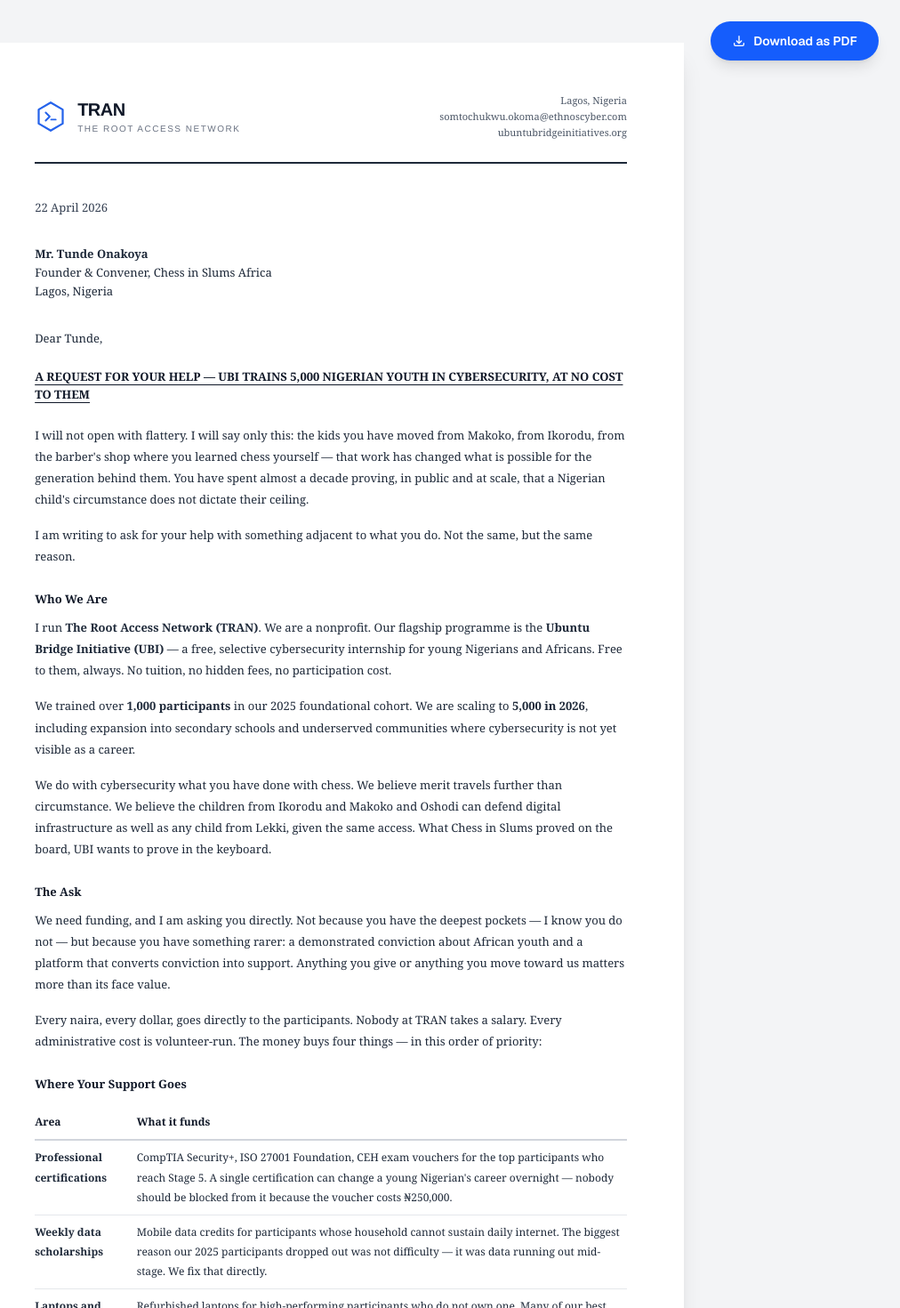
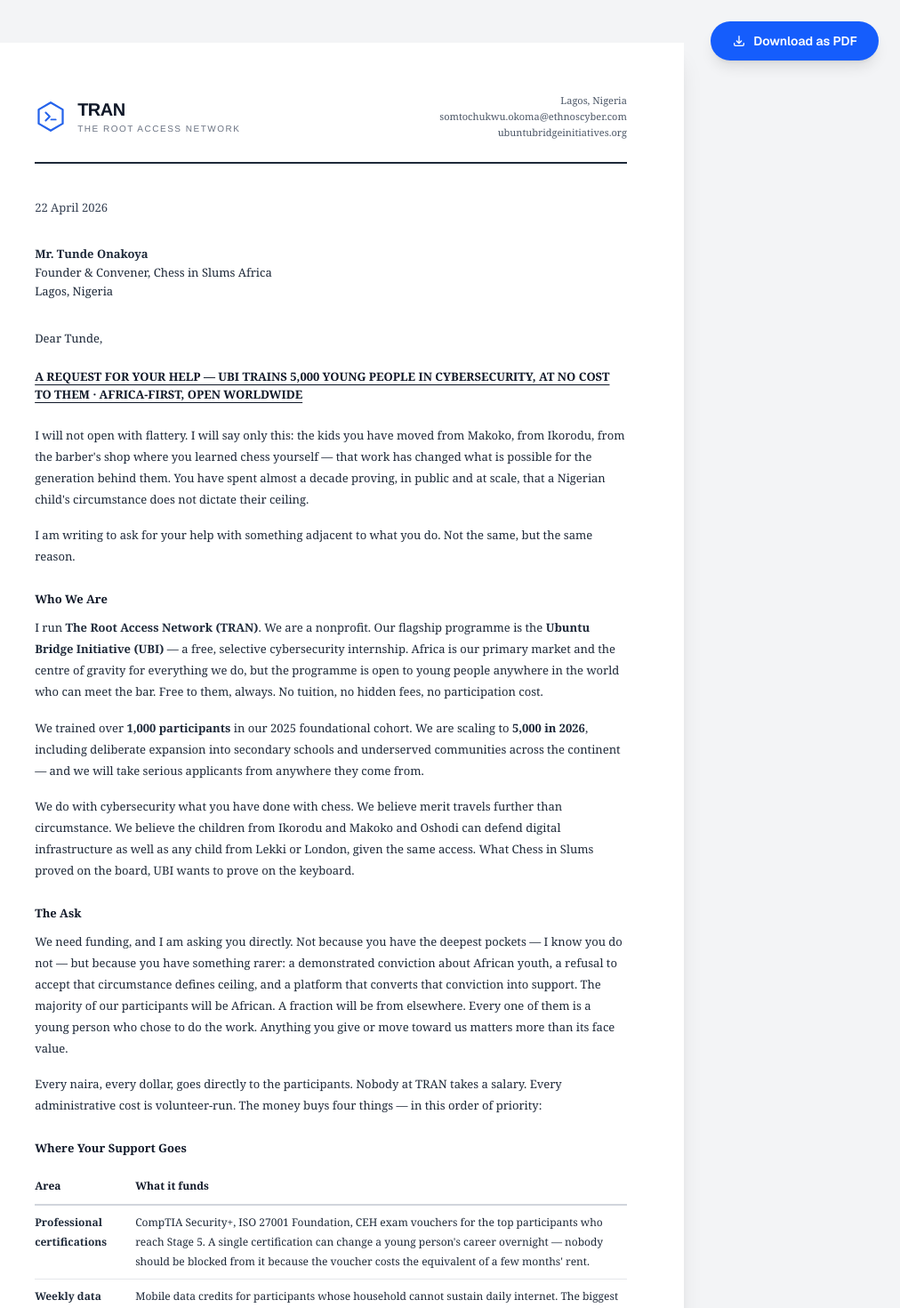
Before and after one commit to Dsomto/tran-platform, a Next.js app: page /letter/proposal-onakoya in a window 1280 px wide. Shown: the top 1470 px of the page at 89% size, without its empty margins (268-1280 px from the left). Built offline with nearby package versions, Linux system fonts and the light colour scheme.

Commit message:
Fix: UBI (not TRAN) in landing 'Why this exists'

```diff
--- a/src/app/letter/proposal-onakoya/page.tsx
+++ b/src/app/letter/proposal-onakoya/page.tsx
@@ -61,7 +61,7 @@
             <p className="text-[13px] text-gray-800 mb-6">Dear Tunde,</p>
 
             <p className="text-[13px] font-bold text-gray-900 mb-6 underline underline-offset-4">
-              A REQUEST FOR YOUR HELP — UBI TRAINS 5,000 NIGERIAN YOUTH IN CYBERSECURITY, AT NO COST TO THEM
+              A REQUEST FOR YOUR HELP — UBI TRAINS 5,000 YOUNG PEOPLE IN CYBERSECURITY, AT NO COST TO THEM · AFRICA-FIRST, OPEN WORLDWIDE
             </p>
 
             <div className="text-[13px] text-gray-800 leading-[1.85] space-y-4">
@@ -78,22 +78,22 @@
               <p className="font-bold text-gray-900 mt-6 mb-2">Who We Are</p>
 
               <p>
-                I run <strong>The Root Access Network (TRAN)</strong>. We are a nonprofit. Our flagship programme is the <strong>Ubuntu Bridge Initiative (UBI)</strong> — a free, selective cybersecurity internship for young Nigerians and Africans. Free to them, always. No tuition, no hidden fees, no participation cost.
+                I run <strong>The Root Access Network (TRAN)</strong>. We are a nonprofit. Our flagship programme is the <strong>Ubuntu Bridge Initiative (UBI)</strong> — a free, selective cybersecurity internship. Africa is our primary market and the centre of gravity for everything we do, but the programme is open to young people anywhere in the world who can meet the bar. Free to them, always. No tuition, no hidden fees, no participation cost.
               </p>
 
               <p>
-                We trained over <strong>1,000 participants</strong> in our 2025 foundational cohort. We are scaling to <strong>5,000 in 2026</strong>, including expansion into secondary schools and underserved communities where cybersecurity is not yet visible as a career.
+                We trained over <strong>1,000 participants</strong> in our 2025 foundational cohort. We are scaling to <strong>5,000 in 2026</strong>, including deliberate expansion into secondary schools and underserved communities across the continent — and we will take serious applicants from anywhere they come from.
               </p>
 
               <p>
-                We do with cybersecurity what you have done with chess. We believe merit travels further than circumstance. We believe the children from Ikorodu and Makoko and Oshodi can defend digital infrastructure as well as any child from Lekki, given the same access. What Chess in Slums proved on the board, UBI wants to prove in the keyboard.
+                We do with cybersecurity what you have done with chess. We believe merit travels further than circumstance. We believe the children from Ikorodu and Makoko and Oshodi can defend digital infrastructure as well as any child from Lekki or London, given the same access. What Chess in Slums proved on the board, UBI wants to prove on the keyboard.
               </p>
 
               {/* ── THE ASK ── */}
               <p className="font-bold text-gray-900 mt-6 mb-2">The Ask</p>
 
               <p>
-                We need funding, and I am asking you directly. Not because you have the deepest pockets — I know you do not — but because you have something rarer: a demonstrated conviction about African youth and a platform that converts conviction into support. Anything you give or anything you move toward us matters more than its face value.
+                We need funding, and I am asking you directly. Not because you have the deepest pockets — I know you do not — but because you have something rarer: a demonstrated conviction about African youth, a refusal to accept that circumstance defines ceiling, and a platform that converts that conviction into support. The majority of our participants will be African. A fraction will be from elsewhere. Every one of them is a young person who chose to do the work. Anything you give or move toward us matters more than its face value.
               </p>
 
               <p>
@@ -113,7 +113,7 @@
                 <tbody>
                   <tr className="border-b border-gray-200">
                     <td className="py-2 font-semibold align-top">Professional certifications</td>
-                    <td className="py-2">CompTIA Security+, ISO 27001 Foundation, CEH exam vouchers for the top participants who reach Stage 5. A single certification can change a young Nigerian&apos;s career overnight — nobody should be blocked from it because the voucher costs ₦250,000.</td>
+                    <td className="py-2">CompTIA Security+, ISO 27001 Foundation, CEH exam vouchers for the top participants who reach Stage 5. A single certification can change a young person&apos;s career overnight — nobody should be blocked from it because the voucher costs the equivalent of a few months&apos; rent.</td>
                   </tr>
                   <tr className="border-b border-gray-200">
                     <td className="py-2 font-semibold align-top">Weekly data scholarships</td>
@@ -153,7 +153,7 @@
                 <li><strong>₦100,000</strong> — weekly data credits for twenty participants for one month.</li>
                 <li><strong>₦500,000</strong> — one refurbished laptop for a high-performer who has been borrowing one.</li>
                 <li><strong>₦1,000,000</strong> — a school outreach tour of four Lagos secondary schools, including equipment and volunteer stipends.</li>
-                <li><strong>₦2,000,000</strong> — sponsors a full named cohort — e.g. &ldquo;The Onakoya Scholars&rdquo; — of ten participants through the entire programme, including certifications.</li>
+                <li><strong>₦2,000,000</strong> — sponsors a full named cohort — e.g. &ldquo;The Onakoya Scholars&rdquo; including certifications.</li>
               </ul>
 
               <p>
--- a/src/components/landing/why.tsx
+++ b/src/components/landing/why.tsx
@@ -82,7 +82,7 @@
           </h2>
           <p className="mt-4 text-base text-muted leading-relaxed">
             Cybersecurity is one of the few fields in Africa where demand massively
-            outstrips supply — and the paths in are mostly paywalled. TRAN is the path
+            outstrips supply — and the paths in are mostly paywalled. UBI is the path
             we wished we had.
           </p>
         </div>
```
